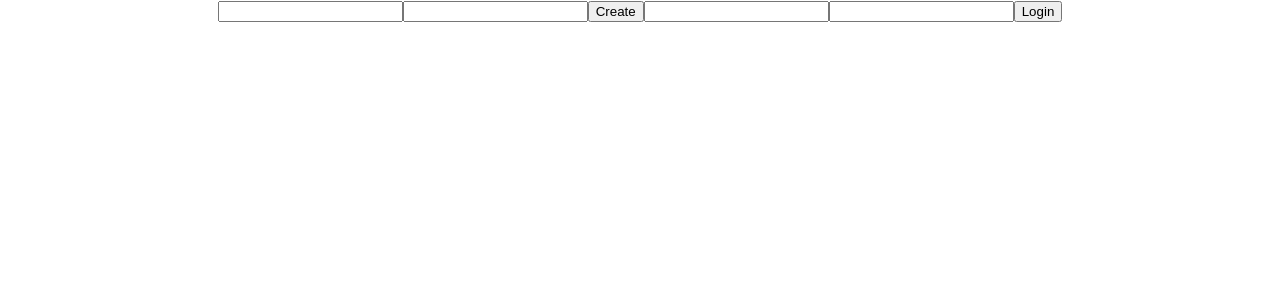
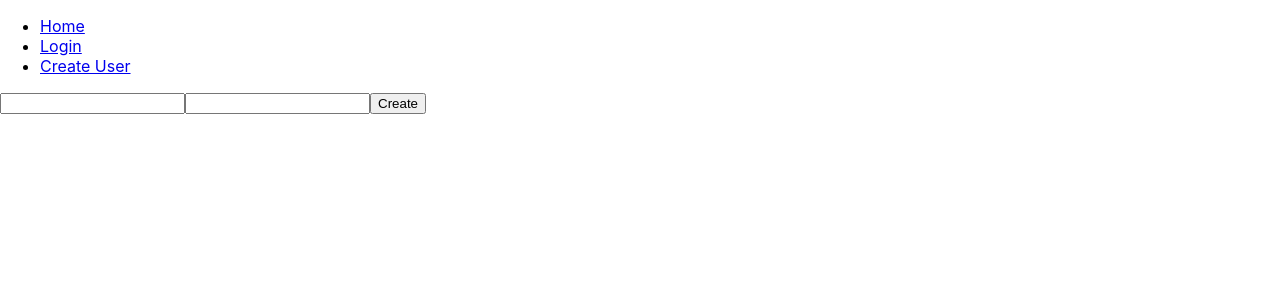
Before and after one commit to NOrochena/relay-web, a React (Create React App) app: page /create in a window 1280 px wide. Shown: the top 300 px of the page. Built offline with nearby package versions, Linux system fonts and the light colour scheme.

Commit message:
Added BrowserRouter to App. Seperated login and signup into separate components. Added users component which queries all users. Added basic app navbar

```diff
--- a/package.json
+++ b/package.json
@@ -9,6 +9,7 @@
     "graphql": "^14.5.4",
     "react": "^16.9.0",
     "react-dom": "^16.9.0",
+    "react-router-dom": "^5.0.1",
     "react-scripts": "3.1.1"
   },
   "scripts": {
--- a/src/App.js
+++ b/src/App.js
@@ -1,48 +1,34 @@
-import React, {useState} from 'react';
-import './App.css';
-import gql from 'graphql-tag';
-import { useMutation } from '@apollo/react-hooks';
+import React from 'react';
+import { BrowserRouter as Router, Route, Link } from "react-router-dom";
 
-const CREATE_USER = gql`
-  mutation CreateUser($username: String!, $password: String!) {
-    createUser(username: $username, password: $password) {
-      body
-    }
-  }
-`
-const LOGIN = gql`
-  mutation UserLogin($username: String!, $password: String!) {
-    userLogin(username: $username, password: $password) {
-      body
-    }
-  }
-`
+import Users from './users'
+import Login from './login'
+import Signup from './signup'
+
 
 function App() {
-  const [username, setUsername] = useState("")
-  const [password, setpassword] = useState("")
+  return (
+    <Router>
+      <div>
+        <nav>
+          <ul>
+            <li>
+              <Link to="/">Home</Link>
+            </li>
+            <li>
+              <Link to="/login/">Login</Link>
+            </li>
+            <li>
+              <Link to="/create/">Create User</Link>
+            </li>
+          </ul>
+        </nav>
 
-  const [createUser] = useMutation(CREATE_USER, {onCompleted(data){
-    console.log(data)
-  }})
-
-  const [login] = useMutation(LOGIN, {onCompleted(data){
-    console.log(data)
-  }})
-
-  return (
-      <div className="App">
-        <input value={username} onChange={(e) => setUsername(e.target.value)}/>
-        <input value={password} onChange={(e) => setpassword(e.target.value)}/>
-        <button onClick={() => createUser({variables: {username, password}})}>
-          Create
-        </button>
-        <input value={username} onChange={(e) => setUsername(e.target.value)}/>
-        <input value={password} onChange={(e) => setpassword(e.target.value)}/>
-        <button onClick={() => login({variables: {username, password}})}>
-          Login
-        </button>
+        <Route path="/" exact component={Users} />
+        <Route path="/create/" component={Signup} />
+        <Route path="/login/" component={Login} />
       </div>
+    </Router>
   );
 }
 
--- /dev/null
+++ b/src/login.js
@@ -0,0 +1,33 @@
+import React, {useState} from 'react';
+import gql from 'graphql-tag';
+import { useMutation } from '@apollo/react-hooks';
+
+const LOGIN = gql`
+  mutation UserLogin($username: String!, $password: String!) {
+    userLogin(username: $username, password: $password) {
+      body
+    }
+  }
+`
+
+const Login = () => {
+    const [username, setUsername] = useState("")
+    const [password, setpassword] = useState("")
+
+    const [login] = useMutation(LOGIN, {onCompleted(data){
+      console.log(data.userLogin.body)
+      localStorage.setItem('token', data.userLogin.body)
+    }})
+
+    return (
+        <div>
+          <input value={username} onChange={(e) => setUsername(e.target.value)}/>
+          <input value={password} onChange={(e) => setpassword(e.target.value)}/>
+          <button onClick={() => login({variables: {username, password}})}>
+            Login
+          </button>
+        </div>
+    );
+}
+
+export default Login
--- /dev/null
+++ b/src/signup.js
@@ -0,0 +1,32 @@
+import React, {useState} from 'react';
+import gql from 'graphql-tag';
+import { useMutation } from '@apollo/react-hooks';
+
+const CREATE_USER = gql`
+  mutation CreateUser($username: String!, $password: String!) {
+    createUser(username: $username, password: $password) {
+      body
+    }
+  }
+`
+
+const Signup = () => {
+    const [username, setUsername] = useState("")
+    const [password, setpassword] = useState("")
+
+    const [createUser] = useMutation(CREATE_USER, {onCompleted(data){
+      console.log(data)
+    }})
+
+    return (
+        <div className="App">
+          <input value={username} onChange={(e) => setUsername(e.target.value)}/>
+          <input value={password} onChange={(e) => setpassword(e.target.value)}/>
+          <button onClick={() => createUser({variables: {username, password}})}>
+            Create
+          </button>
+        </div>
+    );
+}
+
+export default Signup
--- /dev/null
+++ b/src/users.js
@@ -0,0 +1,27 @@
+import React from 'react'
+import gql from 'graphql-tag';
+import { useQuery } from '@apollo/react-hooks';
+
+const GET_USERS = gql`
+    query Users {
+        users {
+            username
+        }
+    }
+`
+
+const Users = () => {
+    const {error, loading, data} = useQuery(GET_USERS)
+
+    if (loading) return 'Loading...';
+    if (error) return `Error! ${error.message}`;
+
+    console.log(data)
+    return (
+        <div>
+            Users
+        </div>
+    )
+}
+
+export default Users
```
Also changed, not shown: 1 other file (tests, documents, lock files or other folders).
